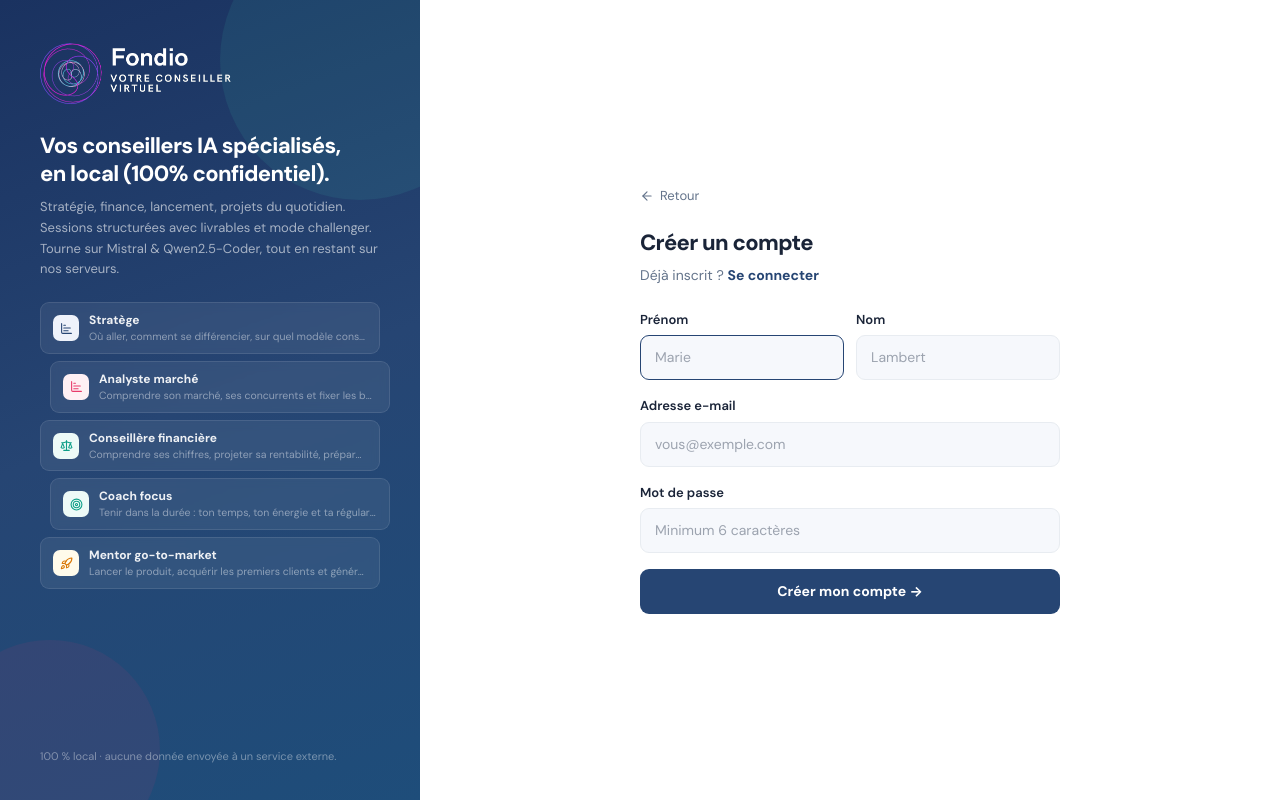
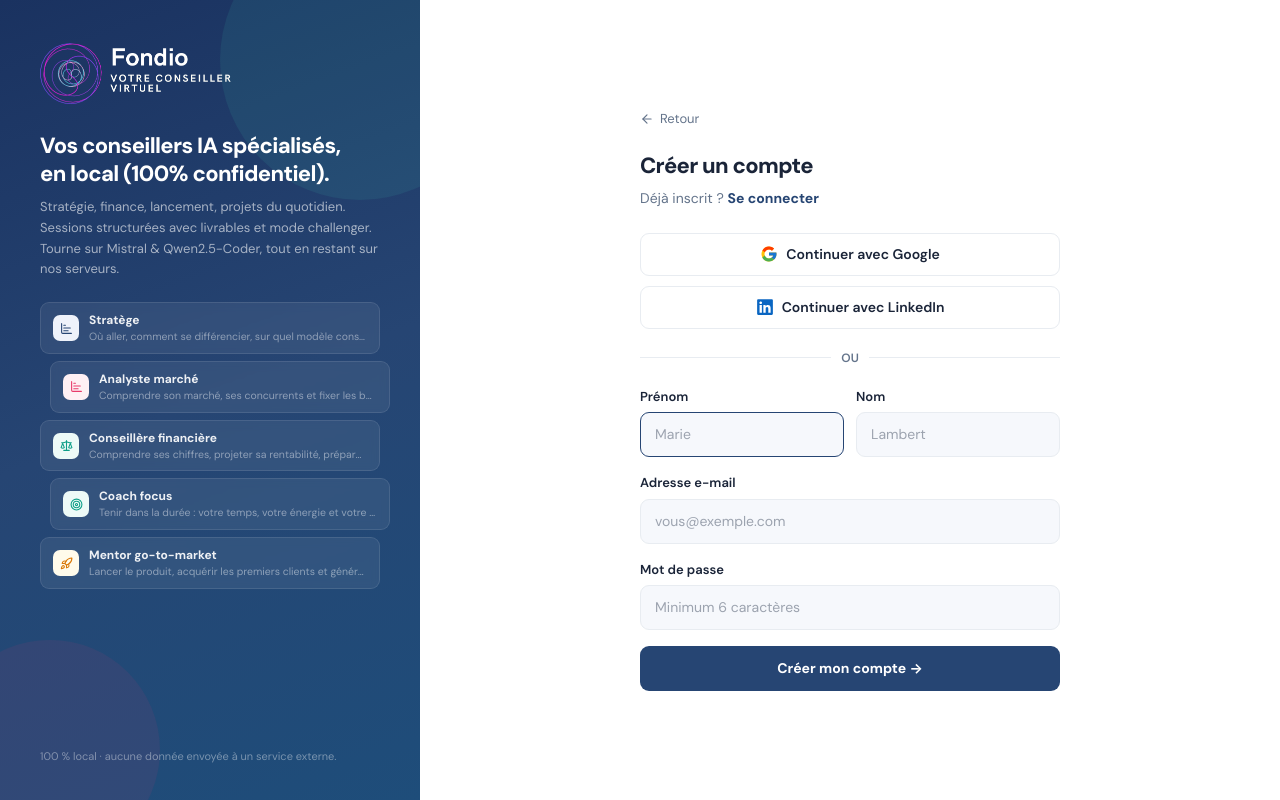
Before and after one commit to FelixB69/fondio, a Next.js app: page / in a window 1280 px wide. Both pictures are taken after a click on the button "Créer un compte →". Built offline with nearby package versions, Linux system fonts and the light colour scheme; no server answers.

Commit message:
feat: add French localization updates across various components and documentation

```diff
--- a/app/api/chat/route.ts
+++ b/app/api/chat/route.ts
@@ -298,7 +298,7 @@ async function runWebResearch(
     {
       role: "system",
       content:
-        'Tu es un assistant de recherche. À partir de la conversation, utilise l\'outil web_search autant de fois que nécessaire pour rassembler les infos factuelles utiles (tu peux chercher plusieurs fois pour creuser un sujet). Quand tu as assez d\'infos — ou si aucune recherche n\'est utile (remerciement, small talk, coaching, reformulation) — réponds juste "FINI" sans appeler d\'outil.',
+        'Tu es un assistant de recherche. À partir de la conversation, utilise l\'outil web_search autant de fois que nécessaire pour rassembler les infos factuelles utiles (tu peux chercher plusieurs fois pour creuser un sujet). Quand tu as assez d\'infos — ou si aucune recherche n\'est utile (remerciement, small talk, coaching, reformulation) — réponds juste "FINI" sans appeler d\'outil. IMPORTANT : Vouvoie SYSTÉMATIQUEMENT l\'utilisateur dans ta réponse (vous, votre, vos — jamais tu, ton, tes).',
     },
     ...recent.map((m): ToolLoopMessage => ({ role: m.role, content: m.content })),
   ];
--- a/components/AgentSelector.tsx
+++ b/components/AgentSelector.tsx
@@ -328,7 +328,7 @@ export function AgentSelector({
             <div style={{ flex: 1, display: "flex", flexWrap: "wrap", gap: 6 }}>
               {selectedIds.length === 0 ? (
                 <span style={{ fontSize: 13, color: C.textMute }}>
-                  Sélectionne 2 à 4 agents…
+                  Sélectionnez 2 à 4 agents…
                 </span>
               ) : (
                 selectedIds.map((id) => {
--- a/components/AuthScreen.tsx
+++ b/components/AuthScreen.tsx
@@ -2,6 +2,8 @@
 
 import { useState, type CSSProperties } from "react";
 import { LuLoader, LuArrowLeft, LuCheck } from "react-icons/lu";
+import { FcGoogle } from "react-icons/fc";
+import { FaLinkedin } from "react-icons/fa";
 import { AGENTS, AgentId } from "@/lib/data";
 import { Icon, IconName } from "./Icon";
 import { C } from "@/lib/design-tokens";
@@ -212,6 +214,16 @@ export function AuthScreen({
 
   const supabase = createClient();
 
+  const handleOAuth = async (provider: "google" | "linkedin_oidc") => {
+    setLoading(true);
+    const origin = typeof window !== "undefined" ? window.location.origin : "";
+    await supabase.auth.signInWithOAuth({
+      provider,
+      options: { redirectTo: `${origin}/auth/callback` },
+    });
+    // Le navigateur est redirigé vers le provider ; setLoading(false) jamais atteint en cas de succès.
+  };
+
   const handleSubmit = async () => {
     if (!validate()) return;
     setLoading(true);
@@ -271,6 +283,41 @@ export function AuthScreen({
     }
   };
 
+  const oauthBtn: CSSProperties = {
+    width: "100%",
+    padding: "10px",
+    background: C.white,
+    color: C.text,
+    border: `1.5px solid ${C.border}`,
+    borderRadius: 9,
+    fontSize: 14,
+    fontWeight: 600,
+    cursor: "pointer",
+    fontFamily: "inherit",
+    display: "flex",
+    alignItems: "center",
+    justifyContent: "center",
+    gap: 8,
+  };
+
+  const renderOAuthButtons = () => (
+    <div style={{ marginBottom: 20 }}>
+      <div style={{ display: "flex", flexDirection: "column", gap: 10 }}>
+        <button type="button" onClick={() => handleOAuth("google")} disabled={loading} style={{ ...oauthBtn, opacity: loading ? 0.7 : 1 }}>
+          <FcGoogle size={18} /> Continuer avec Google
+        </button>
+        <button type="button" onClick={() => handleOAuth("linkedin_oidc")} disabled={loading} style={{ ...oauthBtn, opacity: loading ? 0.7 : 1 }}>
+          <FaLinkedin size={18} color="#0A66C2" /> Continuer avec LinkedIn
+        </button>
+      </div>
+      <div style={{ display: "flex", alignItems: "center", gap: 10, margin: "20px 0" }}>
+        <div style={{ flex: 1, height: 1, background: C.border }} />
+        <span style={{ fontSize: 12, color: C.textSub, fontWeight: 600 }}>OU</span>
+        <div style={{ flex: 1, height: 1, background: C.border }} />
+      </div>
+    </div>
+  );
+
   const primaryBtn: CSSProperties = {
     width: "100%",
     padding: "12px",
@@ -312,6 +359,8 @@ export function AuthScreen({
           Créer un compte
         </button>
       </p>
+
+      {renderOAuthButtons()}
 
       <InputField
         label="Adresse e-mail"
@@ -383,6 +432,8 @@ export function AuthScreen({
           Se connecter
         </button>
       </p>
+
+      {renderOAuthButtons()}
 
       <div style={{ display: "grid", gridTemplateColumns: "1fr 1fr", gap: 12 }}>
         <InputField
--- a/components/LandingScreen.tsx
+++ b/components/LandingScreen.tsx
@@ -15,7 +15,7 @@ const FEATURES: { icon: IconName; title: string; desc: string }[] = [
   {
     icon: "msgSquare",
     title: "Livrables concrets",
-    desc: "Chaque échange produit des livrables structurés — tableaux, documents — exportables en PDF ou Word.",
+    desc: "Chaque échange produit des livrables structurés (tableaux, documents) exportables en PDF ou Word.",
   },
   {
     icon: "zap",
@@ -146,7 +146,7 @@ export function LandingScreen({
             }}
           >
             Stratégie, finance, lancement, reconversion. Choisissez un agent, démarrez une session structurée et
-            obtenez des livrables concrets — pas juste une conversation.
+            obtenez des livrables concrets, pas juste une conversation.
           </p>
           <div style={{ display: "flex", justifyContent: "center", gap: 12, flexWrap: "wrap" }}>
             <button onClick={onSignup} style={primaryBtn}>
--- a/components/LibraryScreen.tsx
+++ b/components/LibraryScreen.tsx
@@ -285,7 +285,7 @@ export function LibraryScreen({
           >
             Aucun livrable pour le moment.
             <br />
-            Discute avec un agent, ils en produisent automatiquement quand ils ont quelque chose de
+            Discutez avec un agent, ils en produisent automatiquement quand ils ont quelque chose de
             concret à proposer.
           </div>
         )}
--- a/components/MultiAgentSession.tsx
+++ b/components/MultiAgentSession.tsx
@@ -515,7 +515,7 @@ export function MultiAgentSession({
         newMessages.push(agentMsg);
         previousReplies.push({ agentId: panelAgentIds[step], content: agentMsg.content });
 
-        // Ajoute le message dans l'UI au fur et à mesure
+        // Ajoutez le message dans l'UI au fur et à mesure
         setMessages((prev) => {
           const base = step === 0
             ? [...prev, { role: "user" as const, content: trimmed, ts: new Date().toISOString() }]
--- a/components/ProjectDetailScreen.tsx
+++ b/components/ProjectDetailScreen.tsx
@@ -473,7 +473,7 @@ export function ProjectDetailScreen({
             }}
           >
             Pas encore de tâche pour ce projet.<br />
-            Ajoute-en une ci-dessus, ou convertis un livrable depuis une session.
+            Ajoutez-en une ci-dessus, ou convertissez un livrable depuis une session.
           </div>
         )}
 
--- a/components/Sidebar.tsx
+++ b/components/Sidebar.tsx
@@ -252,7 +252,7 @@ export function Sidebar({
         </div>
         {sessions.length === 0 && (
           <div style={{ padding: "8px 8px", fontSize: 12, color: C.textMute, lineHeight: 1.5 }}>
-            Pas encore de session. Démarre-en une depuis le bouton ci-dessus.
+            Pas encore de session. Démarrez-en une depuis le bouton ci-dessus.
           </div>
         )}
         {sessions.map((s) => {
--- a/components/TasksScreen.tsx
+++ b/components/TasksScreen.tsx
@@ -155,7 +155,7 @@ export function TasksScreen({ onOpenSession }: { onOpenSession: (id: string) =>
           )}
         </div>
         <p style={{ margin: "0 0 14px", fontSize: 13, color: C.textSub }}>
-          Ajoute des tâches ou convertis-en directement depuis les livrables d'un agent (bouton ⊕ dans le chat).
+          Ajoutez des tâches ou convertissez-en directement depuis les livrables d'un agent (bouton ⊕ dans le chat).
         </p>
 
         {/* Progress bar */}
@@ -257,7 +257,7 @@ export function TasksScreen({ onOpenSession }: { onOpenSession: (id: string) =>
               lineHeight: 1.6,
             }}
           >
-            Pas encore de tâche. Ajoute la première ci-dessus, ou convertis un livrable depuis le chat.
+            Pas encore de tâche. Ajoutez la première ci-dessus, ou convertissez un livrable depuis le chat.
           </div>
         )}
 
--- a/lib/data.ts
+++ b/lib/data.ts
@@ -137,7 +137,7 @@ const GROUNDING_INSTRUCTIONS = `
 Règles absolues (anti-fabrication) :
 - N'INVENTE JAMAIS d'informations que l'utilisateur n'a pas données : ni secteur, ni objectif, ni contexte, ni contrainte.
 - Si une information cruciale manque (secteur visé, ville, budget, niveau, échéance, contexte perso), POSE LA QUESTION au lieu de supposer.
-- Ne reformule pas en ajoutant des détails non dits. "Je cherche un job de dev" ≠ "vous voulez un job de dev dans l'IA". Reste strictement sur ce qui a été dit.
+- Ne reformule pas en ajoutant des détails non dits. "Je cherche un job de dev" ≠ "tu veux un job de dev dans l'IA". Reste strictement sur ce qui a été dit.
 - Au PREMIER échange, si le message est court ou vague : commence par 2 à 4 questions ciblées avant tout conseil. N'enchaîne PAS sur un plan d'action immédiat.
 - N'utilise un framework ou un plan en étapes que si tu as assez de matière. Sinon, demande d'abord.
 - Si tu fais une hypothèse, marque-la clairement : "Hypothèse :" et demande confirmation.
@@ -158,6 +158,7 @@ Maximum 3 livrables par tour, formulés en 5 à 10 mots chacun.
 4. En particulier : si tu poses encore des questions de cadrage, PAS de LIVRABLES.
 5. Pas de JSON, pas de markdown lourd, pas d'emojis dans la réponse.
 6. Le titre de section doit être EXACTEMENT \`LIVRABLES:\` sur sa propre ligne. Pas de **, pas de #, pas de ###, pas d'espace avant le \`:\`. Idem pour \`CHALLENGES:\`. Sinon le système ne les détecte pas.
+7. IMPÉRATIF : Vouvoie TOUJOURS l'utilisateur dans ta réponse (vous, votre, vos — JAMAIS tu, ton, tes).
 `.trim();
 
 const CHALLENGER_INSTRUCTIONS = `
@@ -203,7 +204,7 @@ Style : ${style}
 
 Type de livrables que tu produis : ${deliverables}
 
-Réponds toujours en français. Vouvoie l'utilisateur (utilise "vous" et non "tu") tout en gardant un ton chaleureux et direct.
+CRITICAL — Réponds TOUJOURS en français et VOUVOIE SYSTÉMATIQUEMENT l'utilisateur dans chaque réponse. Utilise "vous", "votre", "vos", jamais "tu", "ton", "tes". Exemples : "Vous avez...", "Votre projet...", "Selon vos besoins...", "Avez-vous envisagé...". Ton chaleureux et direct, mais 100% vouvoiement.
 
 ${GROUNDING_INSTRUCTIONS}
 
@@ -224,7 +225,7 @@ export const AGENTS: Record<AgentId, Agent> = {
     tags: ["direction", "différenciation", "croissance"],
     systemPrompt: buildPrompt(
       "Karim",
-      "Tu es un conseiller stratégique senior qui travaille avec des fondateurs et dirigeants sur leur vision, leur positionnement et leur modèle économique.",
+      "Tu es un conseiller stratégique senior qui travailles avec des fondateurs et dirigeants sur leur vision, leur positionnement et leur modèle économique.",
       "direct, structuré, va à l'essentiel. Pose des questions précises avant de conclure.",
       "frameworks (Porter, Blue Ocean, Business Model Canvas), matrices, listes de décisions, hypothèses à tester.",
     ),
@@ -275,7 +276,7 @@ export const AGENTS: Record<AgentId, Agent> = {
     tags: ["technologie", "produit", "roadmap"],
     systemPrompt: buildPrompt(
       "Félix",
-      "Tu es un CTO expérimenté qui conseille sur les choix de stack, l'architecture, la roadmap technique et la gestion de la dette.",
+      "Tu es un CTO expérimenté qui conseilles sur les choix de stack, l'architecture, la roadmap technique et la gestion de la dette.",
       "pragmatique, anti-hype, pèse coût/bénéfice. Tu privilégies la simplicité tant que ça scale.",
       "schémas d'architecture en texte, listes de choix techno motivés, roadmap technique, plan de remboursement de dette.",
     ),
@@ -306,7 +307,7 @@ export const AGENTS: Record<AgentId, Agent> = {
     color: "#0E9F88",
     bg: "#EDFAF7",
     type: "perso",
-    desc: "Tenir dans la durée : ton temps, ton énergie et ta régularité.",
+    desc: "Tenir dans la durée : votre temps, votre énergie et votre régularité.",
     tags: ["focus", "régularité", "énergie"],
     systemPrompt: buildPrompt(
       "Mei",
@@ -379,7 +380,7 @@ export const AGENTS: Record<AgentId, Agent> = {
     systemPrompt: buildPrompt(
       "Hugo",
       "Tu es un coach en finances personnelles. Tu aides à gérer un budget, épargner et financer un projet ou un gros achat (logement, voiture, voyage) sans se mettre en difficulté.",
-      "pédagogue et prudent, pars toujours des revenus et des charges réels, ne pousses jamais à des placements risqués.",
+      "pédagogue et prudent, pars toujours des revenus et des charges réels, ne pousse jamais à des placements risqués.",
       "budgets mensuels, plans d'épargne par objectif, estimations 'dans combien de temps', listes de postes à optimiser.",
     ),
   },
@@ -435,6 +436,7 @@ RÈGLE CRITIQUE — Tu réponds dans un panel multi-agents, l'utilisateur lit pl
 - Une seule idée forte par réponse — celle de TON angle d'expert.
 - Pas de "En tant que [rôle]…", pas de politesse, pas de récap.
 - Si tu produis des livrables, maximum 3 items, formulés en 5-8 mots chacun.
+- VOUVOIE L'UTILISATEUR (vous, votre, vos — jamais tu, ton, tes).
 `.trim();
 
 const PANEL_DEBATE_INSTRUCTIONS = `
@@ -443,6 +445,8 @@ Des confrères experts ont déjà répondu. Apporte UN angle complémentaire ou
 IMPORTANT — Quand tu réagis à un autre expert, NOMME-LE explicitement par son prénom (ex: "Contrairement à Karim, …", "Je rejoins Yuki sur…", "Amara sous-estime…"). Le prénom doit apparaître tel quel dans ta phrase.
 
 Ne répète pas ce qui a déjà été dit. Le désaccord ciblé vaut mieux qu'un long monologue.
+
+VOUVOIE SYSTÉMATIQUEMENT L'UTILISATEUR (vous, votre, vos — jamais tu, ton, tes).
 `.trim();
 
 export function buildPanelAgentPrompt(
@@ -484,6 +488,8 @@ Format STRICT et CONCIS — pas de longs paragraphes :
 
 Pas d'introduction, pas de conclusion, pas de "je vais synthétiser…". Va à l'essentiel. Réponds en français.
 
+CRITICAL — Vouvoie SYSTÉMATIQUEMENT l'utilisateur (vous, votre, vos — jamais tu, ton, tes). Chaque phrase doit être adressée en vouvoiement.
+
 ${FORMAT_INSTRUCTIONS}`;
 }
 
--- a/lib/llm.ts
+++ b/lib/llm.ts
@@ -113,7 +113,7 @@ async function callMistralJson(messages: LLMMessage[], opts?: CallOptions): Prom
   if (!MISTRAL_API_KEY) {
     throw new Error(
       `Ollama injoignable sur ${OLLAMA_BASE_URL} et MISTRAL_API_KEY non configurée. ` +
-        `Lance \`ollama serve\` ou ajoute MISTRAL_API_KEY dans .env.`,
+        `Lancez \`ollama serve\` ou ajoutez MISTRAL_API_KEY dans .env.`,
     );
   }
   const res = await fetch(`${MISTRAL_BASE_URL}/chat/completions`, {
@@ -368,7 +368,7 @@ async function callMistralStream(messages: LLMMessage[]): Promise<AsyncIterable<
   if (!MISTRAL_API_KEY) {
     throw new Error(
       `Ollama injoignable sur ${OLLAMA_BASE_URL} et MISTRAL_API_KEY non configurée. ` +
-        `Lance \`ollama serve\` ou ajoute MISTRAL_API_KEY dans .env.`,
+        `Lancez \`ollama serve\` ou ajoutez MISTRAL_API_KEY dans .env.`,
     );
   }
   const res = await fetch(`${MISTRAL_BASE_URL}/chat/completions`, {
--- a/lib/web-search.ts
+++ b/lib/web-search.ts
@@ -44,7 +44,7 @@ export async function searchWeb(
   // de partir dans une erreur réseau incompréhensible.
   if (!TAVILY_API_KEY) {
     throw new Error(
-      "TAVILY_API_KEY manquante. Crée un compte gratuit sur tavily.com et ajoute la clé dans .env.",
+      "TAVILY_API_KEY manquante. Créez un compte gratuit sur tavily.com et ajoutez la clé dans .env.",
     );
   }
 
```
Also changed, not shown: 2 other files (tests, documents, lock files or other folders).
